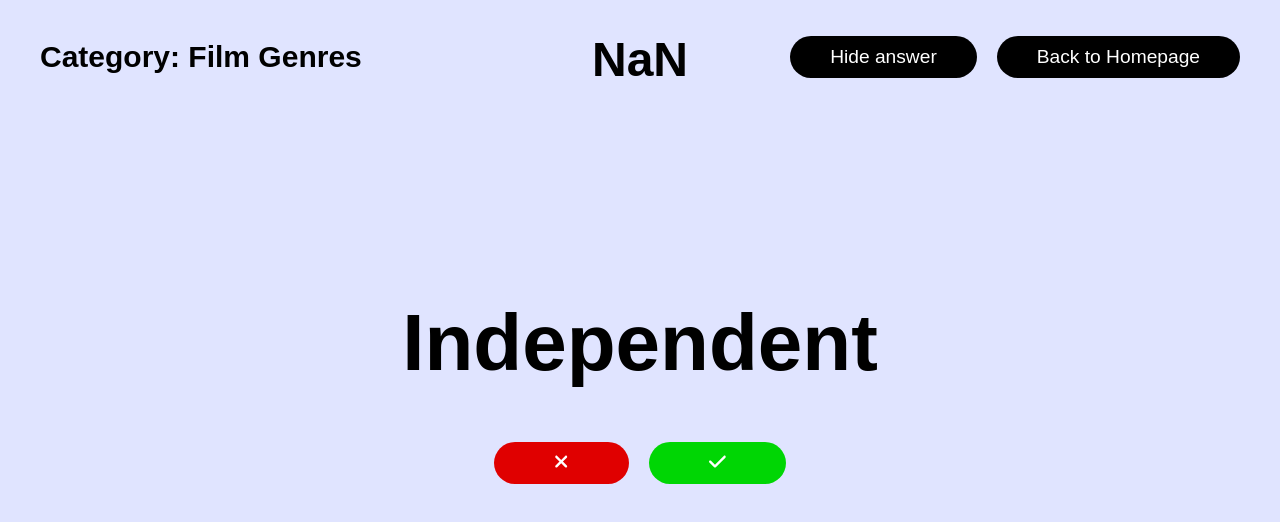
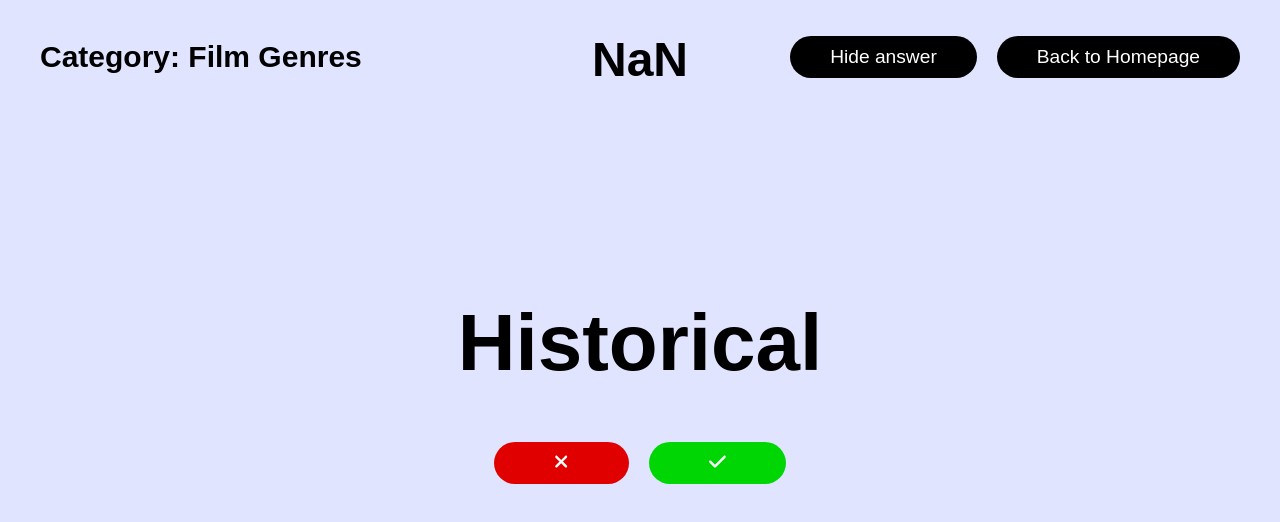
Before and after one commit to suttirakcha/lets-guess, a React (Create React App) app: page /film-genres in a window 1280 px wide. Shown: the top 522 px of the page. Built offline with nearby package versions, Linux system fonts and the light colour scheme; a web font is replaced by a local one.

Commit message:
Commit Codes

```diff
--- a/src/categories/filmgenres.js
+++ b/src/categories/filmgenres.js
@@ -3,6 +3,6 @@ import "../App.scss";
 import Questions from "../components/questions";
 
 export default function FilmGenres(){
-  const words = ["Action","Adventure","Crime","Comedy","Drama","Melodrama","Fantasy","Horror","Mystery","Musical","Romance","Science Fiction","Thriller","Western","Neo-noir","Animation","Romantic Comedy","Live Action","Dark Fantasy","Splatter","Tragedy","Tragicomedy","Black Comedy","Dramedy","Independent","War","Historical","Martial Arts","Psychological Thriller","Supernatural","Superhero","Slapstick","Satire","Screwball","Disaster","Documentary","Slice of Life","Coming-of-age","Sport","Food","Narrative","Biography","Road","Military Fiction","Spy","Parody","Heist","Found Footage","Dystopia","Utopia","Cyberpunk","Steampunk","Space Opera","Monster","Vampire","Zombie","Political","Medical","Urban Fantasy","Wuxia","Tokusatsu","Gothic Fiction","Kaiju","Xianxia"];
+  const words = ["Action","Adventure","Crime","Comedy","Drama","Melodrama","Fantasy","Horror","Mystery","Musical","Romance","Science fiction","Thriller","Western","Neo-noir","Animation","Romantic comedy","Live action","Dark fantasy","Splatter","Tragedy","Tragicomedy","Black comedy","Dramedy","Independent","War","Historical","Martial arts","Psychological thriller","Supernatural","Superhero","Slapstick","Satire","Screwball","Disaster","Documentary","Slice of life","Coming-of-age","Sport","Food","Narrative","Biography","Road","Military fiction","Spy","Parody","Heist","Found footage","Dystopia","Utopia","Cyberpunk","Steampunk","Space opera","Monster","Vampire","Zombie","Political","Medical","Urban fantasy","Wuxia","Tokusatsu","Gothic fiction","Kaiju","Xianxia","Buddy cop","Slasher","Vigilante","Swashbuckler","Police procedural"];
   return (<Questions answers={words} category="Film Genres" redirect="/film-genres"/>)
 }
--- a/src/categories/foods.js
+++ b/src/categories/foods.js
@@ -3,6 +3,6 @@ import "../App.scss";
 import Questions from "../components/questions";
 
 export default function Foods(){
-  const words = ["Fried Chicken","Noodles","Salad","Pizza","Steak","Potato Chips","Schnitzel","Sushi","Spaghetti","Curry","French Fries","Hamburger","Somtum","Paella","Tacos","Fish and Chips","Barbecue","Bruschetta","Rice","Kimchi","Bibimbap","Risotto","Kebab","Caviar","Peking Duck","Dim Sum","Lasagne","Ganoush","Mutabbal","Ratatouille","Nasi Goreng","Amok","Pho","Tom Yum Goong","Sausage","Sauerkraut","Ramen","Jjajangmyeon","Pad Thai","Foie Gras","Masala Dosa","Roti","Adobo","Nasi Lemak","Ambuyat","Laksa","Arepas","Pierogi","Popcorn","Burritos","Ceviche","Xiaolongbao","Dumplings","Nasi Goreng","Bratwurst","Borscht","Bulgogi","Quesadilla","Pretzel","Nachos","Enchiladas","Biryani","Yakiniku","Mac and Cheese","Ramyeon","Sashimi","Balut","Hot and Sour Noodles","Ham","Tofu","Garlic Bread","Grilled Pork","Ravioli","Beef Wellington","Massaman Curry","Soup","Hot Dog","Coleslaw","Porridge","Omelet","Egg Benedict","Tempura","Stewed Meat","Fried Rice","Gyoza","Tonkatsu","Samosa","Nugget","Bacon","Panini","Macaroni","Pasta","Tteok-bokki","Salted Egg","Seaweed","Japchae","Gimbap","Wagyu","Mandu","Instant noodles"];
+  const words = ["Fried Chicken","Noodles","Salad","Pizza","Steak","Potato Chips","Schnitzel","Sushi","Spaghetti","Curry","French Fries","Hamburger","Somtum","Paella","Tacos","Fish and Chips","Barbecue","Bruschetta","Rice","Kimchi","Bibimbap","Risotto","Kebab","Caviar","Peking Duck","Dim Sum","Lasagne","Ganoush","Mutabbal","Ratatouille","Nasi Goreng","Amok","Pho","Tom Yum Goong","Sausage","Sauerkraut","Ramen","Jjajangmyeon","Pad Thai","Foie Gras","Masala Dosa","Roti","Adobo","Nasi Lemak","Ambuyat","Laksa","Arepas","Pierogi","Popcorn","Burritos","Ceviche","Xiaolongbao","Dumplings","Nasi Goreng","Bratwurst","Borscht","Bulgogi","Quesadilla","Pretzel","Nachos","Enchiladas","Biryani","Yakiniku","Mac and Cheese","Ramyeon","Sashimi","Balut","Hot and Sour Noodles","Ham","Tofu","Garlic Bread","Grilled Pork","Ravioli","Beef Wellington","Massaman Curry","Soup","Hot Dog","Coleslaw","Porridge","Omelet","Egg Benedict","Tempura","Stewed Meat","Fried Rice","Gyoza","Tonkatsu","Samosa","Nugget","Bacon","Panini","Macaroni","Pasta","Tteok-bokki","Salted Egg","Seaweed","Japchae","Gimbap","Wagyu","Mandu","Instant noodles","Chorizo"];
   return (<Questions answers={words} category="Foods" redirect="/foods"/>)
 }
--- a/src/categories/restaurant-chains.js
+++ b/src/categories/restaurant-chains.js
@@ -3,6 +3,6 @@ import "../App.scss";
 import Questions from "../components/questions";
 
 export default function RestaurantChains(){
-  const words = ["McDonald's","Swensen's","KFC","Starbucks","Bonchon Chicken","Pizza Hut","Sizzler","Auntie Anne's","Burger King","Dairy Queen","Domino's Pizza","Dunkin' Donuts","Subway","The Pizza Company","MK Restaurant","A&W Restaurants","Din Tai Fung","Délifrance","Texas Chicken"];
+  const words = ["McDonald's","Swensen's","KFC","Starbucks","Bonchon Chicken","Pizza Hut","Sizzler","Auntie Anne's","Burger King","Dairy Queen","Domino's Pizza","Dunkin' Donuts","Subway","The Pizza Company","MK Restaurant","A&W Restaurants","Din Tai Fung","Délifrance","Texas Chicken","Krispy Kreme","Jollibee","Hard Rock Cafe","MOS Burger","Olive Garden","LongHorn Steakhouse"];
   return (<Questions answers={words} category="Restaurant Chains" redirect="/restaurant-chains"/>)
 }
--- a/src/categories/sauces.js
+++ b/src/categories/sauces.js
@@ -3,6 +3,6 @@ import "../App.scss";
 import Questions from "../components/questions";
 
 export default function Sauces(){
-  const words = ["Ketchup","Barbecue Sauce","Hollandaise","Mayonnaise","Soy Sauce","Fish Sauce","Espagnole","Sriracha Sauce","Chilli Sauce","Peanut Sauce","Carbonara","Wasabi","Salsa","Apple Sauce","Béarnaise Sauce","Zabaione","Gremolata","Bolognese Sauce","White Sauce","Cream Cheese","XO Sauce","Oyster Sauce","Peanut Butter","Teriyaki","Gochujang","Gravy","Pesto","Tahini Sauce","Tzatziki","Ajika","Andalouse","Béchamel","Garlic Sauce","Mustard","Thousand Island","Sour Cream","Honey Mustard","Ranch Sauce","Worcestershire Sauce","Chimichurri","Tartar Sauce","Bordelaise Sauce","Gremolata","Romesco","Harissa","Remoulade","Peppercorn Sauce","Aioli","Mornay Sauce","Syrup"];
+  const words = ["Ketchup","Barbecue Sauce","Hollandaise","Mayonnaise","Soy Sauce","Fish Sauce","Espagnole","Sriracha Sauce","Chilli Sauce","Peanut Sauce","Carbonara","Wasabi","Salsa","Apple Sauce","Béarnaise Sauce","Zabaione","Gremolata","Bolognese Sauce","White Sauce","Cream Cheese","XO Sauce","Oyster Sauce","Peanut Butter","Teriyaki","Gochujang","Gravy","Pesto","Tahini Sauce","Tzatziki","Ajika","Andalouse","Béchamel","Garlic Sauce","Mustard","Thousand Island","Sour Cream","Honey Mustard","Ranch Sauce","Worcestershire Sauce","Chimichurri","Tartar Sauce","Bordelaise Sauce","Gremolata","Romesco","Harissa","Remoulade","Peppercorn Sauce","Aioli","Mornay Sauce","Syrup","Chutney","Tamarind Sauce"];
   return (<Questions answers={words} category="Sauces" redirect="/sauces"/>)
 }
```
